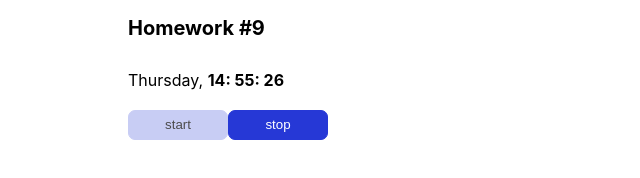
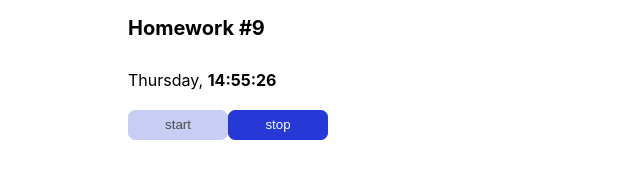
Before and after one commit to pavelminsk1979/HomeTasks, a React (Create React App) app: page /#/junior in a window 1280 px wide. Both pictures are taken after a click on the button "start". Shown: the part 1810-1988 px from the top of the page, without its empty margins (0-640 px from the left). Built offline with nearby package versions, Linux system fonts and the light colour scheme.

Commit message:
HW9 refactor1

```diff
--- a/src/s2-homeworks/hw05/pages/JuniorPlus.tsx
+++ b/src/s2-homeworks/hw05/pages/JuniorPlus.tsx
@@ -1,4 +1,5 @@
 import React from 'react'
+import HW10 from "../../hw10/HW10";
 // import HW10 from '../../hw10/HW10'
 // import HW11 from '../../hw11/HW11'
 // import HW12 from '../../hw12/HW12'
@@ -9,7 +10,7 @@
 function JuniorPlus() {
     return (
         <div id={'hw5-page-junior-plus'}>
-            {/*<HW10 />*/}
+            <HW10 />
             {/*<HW11 />*/}
             {/*<HW12 />*/}
             {/*<HW13 />*/}
--- a/src/s2-homeworks/hw09/Clock.tsx
+++ b/src/s2-homeworks/hw09/Clock.tsx
@@ -1,3 +1,130 @@
+import React, {useState} from 'react'
+import SuperButton from '../hw04/common/c2-SuperButton/SuperButton'
+import {restoreState} from '../hw06/localStorage/localStorage'
+import s from './Clock.module.css'
+
+function Clock() {
+    const [timerId, setTimerId] = useState<number | undefined>(undefined)
+    // for autotests // не менять // можно подсунуть в локалСторэдж нужную дату, чтоб увидеть как она отображается
+    const [date, setDate] = useState<Date>(new Date(restoreState('hw9-date', Date.now())))
+    const [show, setShow] = useState<boolean>(false)
+
+
+    const start = () => {
+        console.log(date)
+        setShow(true)
+        const intervalId = setInterval(() => {
+            setDate(new Date())
+        }, 1000);
+
+        setTimerId(Number(intervalId))
+
+        if (show === false) {
+            return () => {
+                clearInterval(timerId)
+            }
+        }
+
+        // пишут студенты // запустить часы (должно отображаться реальное время, а не +1)
+        // сохранить ид таймера (https://learn.javascript.ru/settimeout-setinterval#setinterval)
+
+    }
+
+    const stop = () => {
+        clearInterval(timerId)
+        setShow(false)
+        setTimerId(undefined)
+
+        // пишут студенты // поставить часы на паузу, обнулить ид таймера (timerId <- undefined)
+    }
+
+    const onMouseEnter = () => { // пишут студенты // показать дату если наведена мышка
+
+    }
+    const onMouseLeave = () => { // пишут студенты // спрятать дату если мышка не наведена
+
+    }
+const time = new Intl.DateTimeFormat('ru',{
+    hour:'numeric',
+    minute:'numeric',
+    second:'numeric'
+})
+    const year = new Intl.DateTimeFormat('ru',{
+        year: "numeric",
+        month: "numeric",
+        day: "numeric"
+    })
+    const stringTime = time.format(date)/*date?.toLocaleTimeString()*//*new Intl.DateTimeFormat([String(date), ("ru")])*/ || <br/> // часы24:минуты:секунды (01:02:03)/(23:02:03)/(24:00:00)/(00:00:01) // пишут студенты
+    const stringDate = year.format(date) || <br/> // день.месяц.год (01.02.2022) // пишут студенты, варианты 01.02.0123/01.02.-123/01.02.12345 не рассматриваем
+
+    // день недели на английском, месяц на английском (https://learn.javascript.ru/intl#intl-datetimeformat)
+    const mondayTuesday = new Intl.DateTimeFormat('en-US',{
+        weekday: "long",
+    })
+    const month = new Intl.DateTimeFormat('en-US',{
+        month: "long",
+    })
+    const stringDay = mondayTuesday.format(date) || <br/> // пишут студенты
+    const stringMonth = month.format(date) || <br/> // пишут студенты
+
+    const [moveMouse,setMoveMouse]=useState(false)
+   const onMouseEnterH=()=>{setMoveMouse(true)}
+   const onMouseOutH=()=>{setMoveMouse(false)}
+
+
+    return (
+        <div className={s.clock}>
+            <div
+                id={'hw9-watch'}
+                className={s.watch}
+                onMouseEnter={onMouseEnterH}
+                onMouseLeave={onMouseOutH}
+            >
+                <span id={'hw9-day'}>{stringDay}</span>,{' '}
+                <span id={'hw9-time'}>
+                    <strong>{stringTime}</strong>
+                </span>
+            </div>
+
+            <div id={'hw9-more'}>
+                <div className={s.more}>
+                    {moveMouse ? (
+                        <>
+                            <span id={'hw9-date'}>{stringDate}</span>,{' '}
+                            <span id={'hw9-month'}>{stringMonth}</span>
+                        </>
+                    ) : (
+                        <>
+                            <br/>
+                        </>
+                    )}
+                </div>
+            </div>
+
+            <div className={s.buttonsContainer}>
+                <SuperButton
+                    id={'hw9-button-start'}
+                    disabled={show} // пишут студенты // задизэйблить если таймер запущен
+                    onClick={start}
+                >
+                    start
+                </SuperButton>
+                <SuperButton
+                    id={'hw9-button-stop'}
+                    disabled={!show} // пишут студенты // задизэйблить если таймер не запущен
+                    onClick={stop}
+                >
+                    stop
+                </SuperButton>
+            </div>
+        </div>
+    )
+}
+
+export default Clock
+
+
+/*
 import React, {useEffect, useState} from 'react'
 import SuperButton from '../hw04/common/c2-SuperButton/SuperButton'
 import {restoreState} from '../hw06/localStorage/localStorage'
@@ -124,4 +251,4 @@
     )
 }
 
-export default Clock
+export default Clock*/
```
